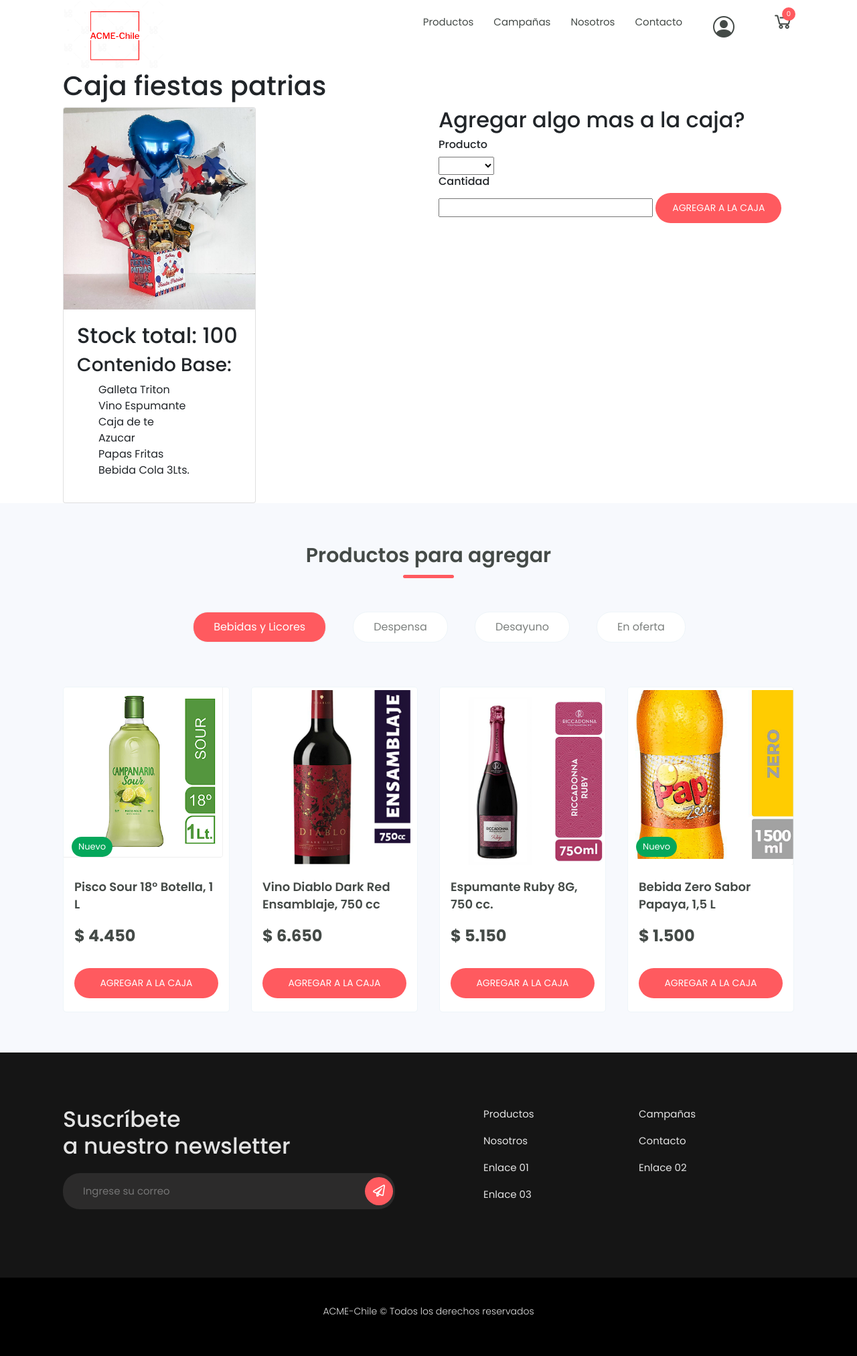
After one commit to INFFame/ACME, a Django app: page /cajas/2 in a window 1280 px wide. The commit adds this page. Shown: the whole page at 67% size. Run offline with Django 4.2, Linux system fonts and the light colour scheme; data comes from the database, SQL or seed files in the repository; both versions use the stored data as it was after the commit; some libraries are stand-ins or nearby versions.

Commit message:
quede chato papito

```diff
--- /dev/null
+++ b/ingeneria/acne/templates/app/cajas.html
@@ -0,0 +1,399 @@
+{% extends 'app/base.html' %}
+
+{% load static %}
+
+{% block contenido %}
+
+<div class="container ">
+    <h1>{{ producto.nombre }}</h1>
+    <div class="row">
+        <div class="col">
+            <div class="card" style="width: 18rem;">
+                <img src="{{ producto.imagen.url }}" class="card-img-top" alt="...">
+                <div class="card-body">
+                    <h2 class="card-text">Stock total: {{ producto.stock }}</h2>
+                    <h3>Contenido Base:</h3>
+                    <ul>
+                        <li>Galleta Triton</li>
+                        <li>Vino Espumante</li>
+                        <li>Caja de te</li>
+                        <li>Azucar</li>
+                        <li>Papas Fritas</li>
+                        <li>Bebida Cola 3Lts.</li>
+                    </ul>
+                </div>
+            </div>
+        </div>
+        <div class="col">
+            <h2>Agregar algo mas a la caja?</h2>
+            <h6>Producto</h6>
+            <select required>
+                <option value="null"></option>
+                <option value="">Cafe</option>
+                <option value="">Aceite</option>
+                <option value="">Vino</option>
+                <option value="">Fideos</option>
+                <option value="">Porotos</option>
+            </select>
+            <br>
+            <h6>Cantidad</h6>
+            <input type="number" required>
+            <a href="#" class="hm-btn btn-primary uppercase">AGREGAR A LA CAJA</a>
+        </div>
+    </div>
+</div>
+<div class="hm-page-block bg-fondo">
+
+            <div class="container">
+
+                <div class="header-title" data-aos="fade-up">
+                    <h1>Productos para agregar</h1>
+                </div>
+
+                <!-- TABS -->
+                <ul class="hm-tabs" data-aos="fade-up">
+                    <li class="hm-tab-link">
+                        Bebidas y Licores
+                    </li>
+
+                    <li class="hm-tab-link ">
+                        Despensa
+                    </li>
+
+                    <li class="hm-tab-link ">
+                        Desayuno
+                    </li>
+
+                    <li class="hm-tab-link ative">
+                        En oferta
+                    </li>
+
+                </ul>
+
+                <!-- CONTENIDO DE LOS TABS -->
+                <!-- Zapatillas -->
+                <div class="tabs-content" data-aos="fade-up">
+
+                    <div class="grid-product">
+
+                        <div class="product-item">
+                            <div class="p-portada">
+                                <a href="">
+                                    <img src="{% static 'app/imaganes/pisco.png' %}" alt="">
+                                </a>
+                                <span class="stin stin-new">Nuevo</span>
+                            </div>
+
+                            <div class="p-info">
+                               <a href=""> <h3>Pisco Sour 18° Botella, 1 L</h3></a>
+                                <div class="precio">
+                                    <span>$ 4.450</span>
+                                </div>
+                                <a href="#" class="hm-btn btn-primary uppercase">AGREGAR A LA CAJA</a>
+                            </div>
+
+                        </div>
+
+                        <div class="product-item">
+                            <div class="p-portada">
+                                <a href="">
+                                    <img src="{% static 'app/imaganes/vino.png' %}" alt="">
+                                </a>
+                            </div>
+
+                            <div class="p-info">
+                               <a href=""> <h3>Vino Diablo Dark Red Ensamblaje, 750 cc</h3></a>
+                                <div class="precio">
+                                    <span>$ 6.650</span>
+                                </div>
+                                <a href="#" class="hm-btn btn-primary uppercase">AGREGAR A LA CAJA</a>
+                            </div>
+
+                        </div>
+
+                        <div class="product-item">
+                            <div class="p-portada">
+                                <a href="">
+                                    <img src="{% static 'app/imaganes/espumante2.png' %}" alt="">
+                                </a>
+                            </div>
+
+                            <div class="p-info">
+                               <a href=""> <h3>Espumante Ruby 8G, 750 cc.</h3></a>
+                                <div class="precio">
+                                    <span>$ 5.150</span>
+                                </div>
+                                <a href="#" class="hm-btn btn-primary uppercase">AGREGAR A LA CAJA</a>
+                            </div>
+
+                        </div>
+
+                        <div class="product-item">
+                            <div class="p-portada">
+                                <a href="">
+                                    <img src="{% static 'app/imaganes/bebida.png' %}" alt="">
+                                </a>
+                                <span class="stin stin-new">Nuevo</span>
+                            </div>
+
+                            <div class="p-info">
+                               <a href=""> <h3>Bebida Zero Sabor Papaya, 1,5 L</h3></a>
+                                <div class="precio">
+                                    <span>$ 1.500</span>
+                                </div>
+                                <a href="#" class="hm-btn btn-primary uppercase">AGREGAR A LA CAJA</a>
+                            </div>
+
+                        </div>
+
+                    </div>
+
+                </div>
+
+                <!-- Moda -->
+                <div class="tabs-content" data-aos="fade-up">
+
+                    <div class="grid-product">
+
+                        <div class="product-item">
+                            <div class="p-portada">
+                                <a href="">
+                                    <img src="{% static 'app/imaganes/arroz.png' %}" alt="">
+                                </a>
+                                <span class="stin stin-new">Nuevo</span>
+                            </div>
+
+                            <div class="p-info">
+                               <a href=""> <h3>Arroz Grado 2 Bolsa, 1 kg</h3></a>
+                                <div class="precio">
+                                    <span>$ 1.500</span>
+                                </div>
+                                <a href="#" class="hm-btn btn-primary uppercase">AGREGAR A LA CAJA</a>
+                            </div>
+
+                        </div>
+
+                        <div class="product-item">
+                            <div class="p-portada">
+                                <a href="">
+                                    <img src="{% static 'app/imaganes/tallarines.png' %}" alt="">
+                                </a>
+                                <span class="stin stin-new">Nuevo</span>
+                            </div>
+
+                            <div class="p-info">
+                               <a href=""> <h3>Fideos Spaghetti 5 Bolsa, 400 g</h3></a>
+                                <div class="precio">
+                                    <span>$ 1.050</span>
+                                </div>
+                                <a href="#" class="hm-btn btn-primary uppercase">AGREGAR A LA CAJA</a>
+                            </div>
+
+                        </div>
+
+                        <div class="product-item">
+                            <div class="p-portada">
+                                <a href="">
+                                    <img src="{% static 'app/imaganes/tarrodurazno.png' %}" alt="">
+                                </a>
+                            </div>
+
+                            <div class="p-info">
+                               <a href=""> <h3>Duraznos en Mitades Tarro, 822 g</h3></a>
+                                <div class="precio">
+                                    <span>$ 2.000</span>
+                                </div>
+                                <a href="#" class="hm-btn btn-primary uppercase">AGREGAR A LA CAJA</a>
+                            </div>
+
+                        </div>
+
+                        <div class="product-item">
+                            <div class="p-portada">
+                                <a href="">
+                                    <img src="{% static 'app/imaganes/aceite.png' %}" alt="">
+                                </a>
+                            </div>
+
+                            <div class="p-info">
+                               <a href=""> <h3>Aceite Vegetal Botella, 1 L</h3></a>
+                                <div class="precio">
+                                    <span>$ 2.450</span>
+                                </div>
+                                <a href="#" class="hm-btn btn-primary uppercase">AGREGAR A LA CAJA</a>
+                            </div>
+
+                        </div>
+
+                    </div>
+
+                </div>
+
+                <!-- Tecnología -->
+                <div class="tabs-content" data-aos="fade-up">
+
+                    <div class="grid-product">
+
+                        <div class="product-item">
+                            <div class="p-portada">
+                                <a href="">
+                                    <img src="{% static 'app/imaganes/azucar.png' %}" alt="">
+                               </a>
+                                <span class="stin stin-new">Nuevo</span>
+                            </div>
+
+                            <div class="p-info">
+                               <a href=""> <h3>Azúcar Blanca, 1 Kg</h3></a>
+                                <div class="precio">
+                                    <span>$ 1.350</span>
+                                </div>
+                                <a href="#" class="hm-btn btn-primary uppercase">AGREGAR A LA CAJA</a>
+                            </div>
+
+                        </div>
+
+                        <div class="product-item">
+                            <div class="p-portada">
+                                <a href="">
+                                    <img src="{% static 'app/imaganes/cafe.png' %}" alt="">
+                               </a>
+                            </div>
+
+                            <div class="p-info">
+                               <a href=""> <h3>Cafe Tradicion Tarro, 150 gr</h3></a>
+                                <div class="precio">
+                                    <span>$ 3.000</span>
+                                </div>
+                                <a href="#" class="hm-btn btn-primary uppercase">AGREGAR A LA CAJA</a>
+                            </div>
+
+                        </div>
+
+                        <div class="product-item">
+                            <div class="p-portada">
+                                <a href="">
+                                    <img src="{% static 'app/imaganes/te.png' %}" alt="">
+                              </a>
+                            </div>
+
+                            <div class="p-info">
+                               <a href=""> <h3>Té negro yellow label, 50 Un</h3></a>
+                                <div class="precio">
+                                    <span>$ 2.000</span>
+                                </div>
+                                <a href="#" class="hm-btn btn-primary uppercase">AGREGAR A LA CAJA</a>
+                            </div>
+
+                        </div>
+
+                        <div class="product-item">
+                            <div class="p-portada">
+                                <a href="">
+                                    <img src="{% static 'app/imaganes/frugule.png' %}" alt="">
+                             </a>
+                            </div>
+
+                            <div class="p-info">
+                               <a href=""> <h3>Gomita Citric, 110 g</h3></a>
+                                <div class="precio">
+                                    <span>$ 1.090</span>
+                                </div>
+                                <a href="#" class="hm-btn btn-primary uppercase">AGREGAR A LA CAJA</a>
+                            </div>
+
+                        </div>
+
+                    </div>
+
+                </div>
+
+                <!-- En oferta -->
+                <div class="tabs-content" data-aos="fade-up">
+
+                    <div class="grid-product">
+
+                        <div class="product-item">
+                            <div class="p-portada">
+                                <a href="">
+                                    <img src="{% static 'app/imaganes/papas.png' %}" alt="">
+                             </a>
+                                <span class="stin stin-oferta">Oferta</span>
+                            </div>
+
+                            <div class="p-info">
+                               <a href=""> <h3>Papas Fritas Tarro Stax Crema y Cebolla, 134 g</h3></a>
+                                <div class="precio">
+                                    <span>$ 1.800</span>
+                                    <span class="thash">$ 2.000</span>
+                                </div>
+                                <a href="#" class="hm-btn btn-primary uppercase">AGREGAR A LA CAJA</a>
+                            </div>
+
+                        </div>
+
+                        <div class="product-item">
+                            <div class="p-portada">
+                                <a href="">
+                                    <img src="{% static 'app/imaganes/ketchup.png' %}" alt="">
+                               </a>
+                                <span class="stin stin-oferta">Oferta</span>
+                            </div>
+
+                            <div class="p-info">
+                               <a href=""> <h3>Ketchup Regular Doypack, 900 g</h3></a>
+                                <div class="precio">
+                                    <span>$  2.790</span>
+                                    <span class="thash">$ 3.250</span>
+                                </div>
+                                <a href="#" class="hm-btn btn-primary uppercase">AGREGAR A LA CAJA</a>
+                            </div>
+
+                        </div>
+
+                        <div class="product-item">
+                            <div class="p-portada">
+                                <a href="">
+                                    <img src="{% static 'app/imaganes/mayonesa.png' %}" alt="">
+                                </a>
+                                <span class="stin stin-oferta">Oferta</span>
+                            </div>
+
+                            <div class="p-info">
+                               <a href=""> <h3>Mayonesa Regular Doypack, 900 g</h3></a>
+                                <div class="precio">
+                                    <span>$ 2.790</span>
+
+                                    <span class="thash">$ 3.450</span>
+                                </div>
+                                <a href="#" class="hm-btn btn-primary uppercase">AGREGAR A LA CAJA</a>
+                            </div>
+
+                        </div>
+
+                        <div class="product-item">
+                            <div class="p-portada">
+                                <a href="">
+                                    <img src="{% static 'app/imaganes/mani.png' %}" alt="">
+                               </a>
+                                <span class="stin stin-oferta">Oferta</span>
+                            </div>
+
+                            <div class="p-info">
+                               <a href=""> <h3>Maní Sin Sal, 250 g</h3></a>
+                                <div class="precio">
+                                    <span>$ 1.000</span>
+                                    <span class="thash">$ 1.200</span>
+                                </div>
+                                <a href="#" class="hm-btn btn-primary uppercase">AGREGAR A LA CAJA</a>
+                            </div>
+
+                        </div>
+
+                    </div>
+
+                </div>
+
+            </div>
+
+        </div>
+{% endblock %}
--- a/ingeneria/acne/templates/app/index.html
+++ b/ingeneria/acne/templates/app/index.html
@@ -31,7 +31,7 @@
                     <div class="hm-grid-category">
                         {% for p in productos %}
                         <div class="grid-item" data-aos="fade-up" data-aos-duration="1000">
-                            <a href="#">
+                            <a href="{% url 'cajas' p.codigo %}">
                                 {% if p.imagen %}
                                 <img src="{{ p.imagen.url }}" alt="">
                                 {% endif %}
--- a/ingeneria/acne/urls.py
+++ b/ingeneria/acne/urls.py
@@ -1,8 +1,9 @@
 from django.urls import path
-from .views import index,formulario,login
+from .views import index,formulario,login,cajas
 
 urlpatterns = [
     path('', index, name="index"),
     path('formulario/', formulario, name="formulario"),
     path('login/', login, name="login"),
+    path('cajas/<int:codigo>', cajas, name="cajas"),
 ]
--- a/ingeneria/acne/views.py
+++ b/ingeneria/acne/views.py
@@ -1,5 +1,6 @@
-from django.shortcuts import render
+from django.shortcuts import render, get_object_or_404
 from .models import Producto
+
 
 
 # Create your views here.
@@ -9,6 +10,7 @@
     data = {
         'productos': productos
     }
+
     return render(request, 'app/index.html', data)
 
 def formulario(request):
@@ -19,3 +21,7 @@
 
 def login(request):
     return render(request, 'app/login.html')
+
+def cajas(request, codigo):
+    producto = get_object_or_404(Producto, codigo=codigo)
+    return render(request, 'app/cajas.html', {'producto': producto})
```
Also changed, not shown: ingeneria/acne/admin.py (+7 -7 lines), ingeneria/acne/migrations/0003_rename_nombrecontenido_contenido_nombre.py (added), ingeneria/acne/migrations/0004_rename_nombre_contenido_nombrecontenido.py (added), ingeneria/acne/models.py (line endings or trailing spaces), ingeneria/acne/static/app/css/style.css (line endings or trailing spaces), ingeneria/db.sqlite3.
